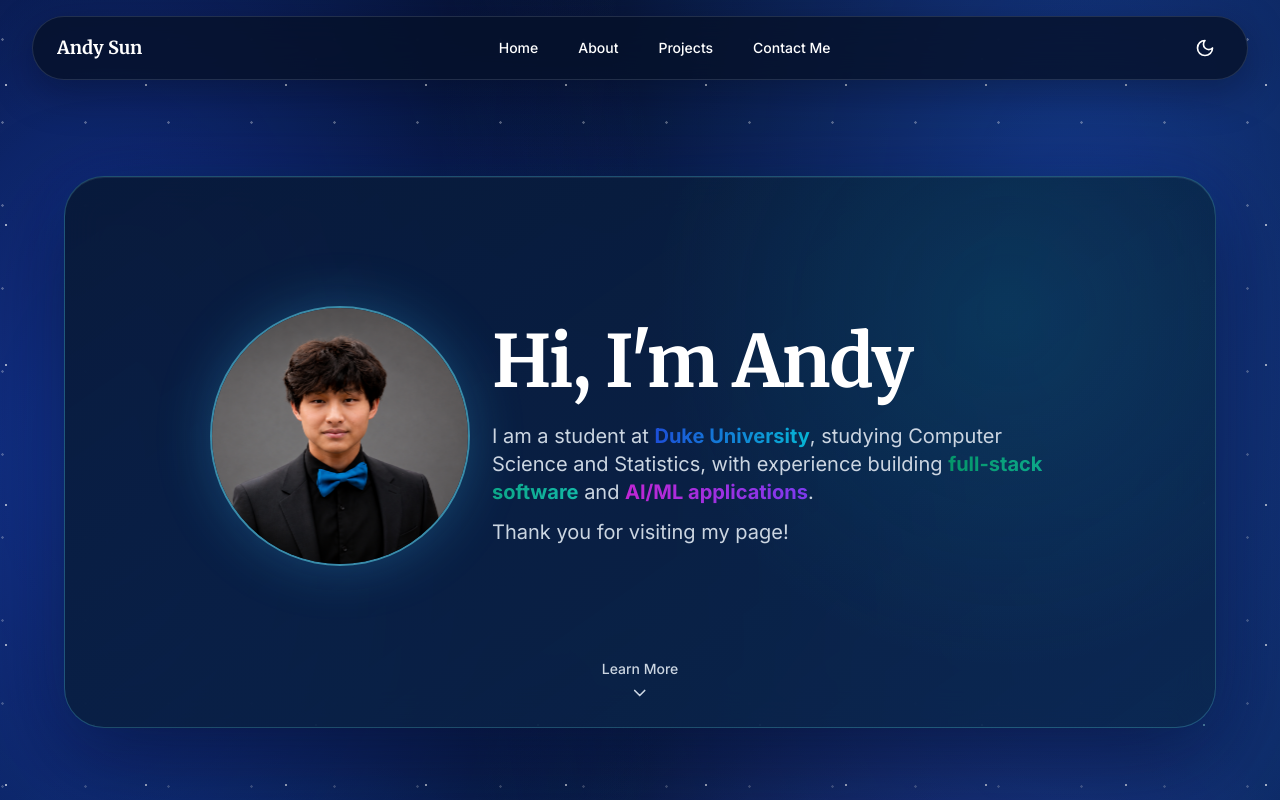
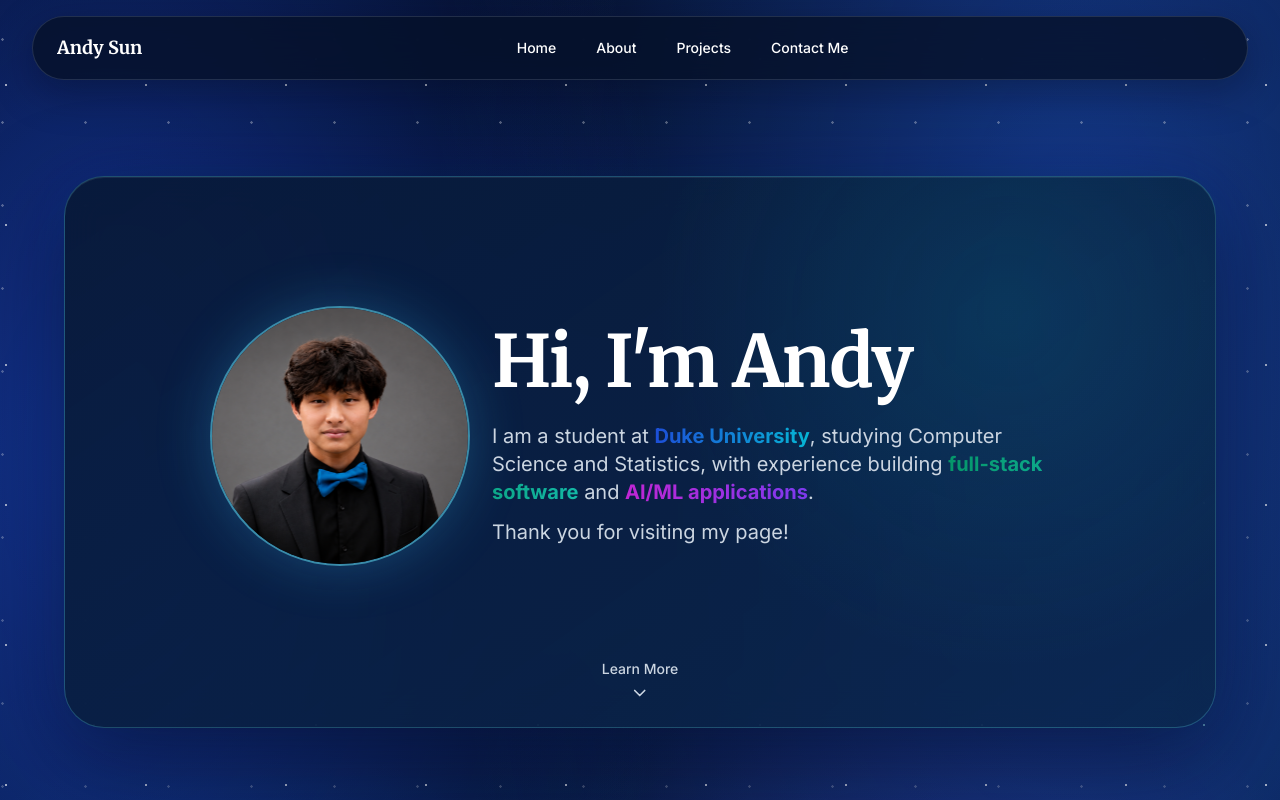
Before and after one commit to awsun124/PersonalPortfolio, a React (Vite) app: page / in a window 1280 px wide. Shown: the top 800 px of the page. Built offline with nearby package versions, Linux system fonts and the light colour scheme; the HTML template or start-up script is replaced by a standard one.

Commit message:
Remove theme toggle button

```diff
--- a/src/components/Navbar.tsx
+++ b/src/components/Navbar.tsx
@@ -1,5 +1,5 @@
-import { useEffect, useState, type MouseEvent } from "react";
-import { Menu, Moon, Sun, X } from "lucide-react";
+import { useState, type MouseEvent } from "react";
+import { Menu, X } from "lucide-react";
 import { useLocation, useNavigate } from "react-router-dom";
 
 const navItems = [
@@ -10,25 +10,8 @@ const navItems = [
 
 const Navbar = () => {
   const [isMenuOpen, setIsMenuOpen] = useState(false);
-  const [isDark, setIsDark] = useState(false);
   const navigate = useNavigate();
   const location = useLocation();
-
-  useEffect(() => {
-    const savedTheme = localStorage.getItem("theme");
-    const shouldUseDarkMode = savedTheme === "dark";
-
-    setIsDark(shouldUseDarkMode);
-    document.documentElement.classList.toggle("dark", shouldUseDarkMode);
-  }, []);
-
-  const toggleTheme = () => {
-    const nextThemeIsDark = !isDark;
-
-    setIsDark(nextThemeIsDark);
-    document.documentElement.classList.toggle("dark", nextThemeIsDark);
-    localStorage.setItem("theme", nextThemeIsDark ? "dark" : "light");
-  };
 
   const goHome = (event: MouseEvent<HTMLAnchorElement>) => {
     event.preventDefault();
@@ -95,19 +78,6 @@ const Navbar = () => {
           <div className="flex items-center gap-2 sm:gap-4 flex-shrink-0">
             <button
               type="button"
-              onClick={toggleTheme}
-              className="p-1.5 sm:p-2 rounded-full hover:bg-muted/60 transition-all"
-              aria-label="Toggle theme"
-            >
-              {isDark ? (
-                <Sun className="h-4 w-4 sm:h-5 sm:w-5" />
-              ) : (
-                <Moon className="h-4 w-4 sm:h-5 sm:w-5" />
-              )}
-            </button>
-
-            <button
-              type="button"
               className="md:hidden p-1.5 sm:p-2"
               onClick={() => setIsMenuOpen((isOpen) => !isOpen)}
               aria-label="Toggle menu"
```
